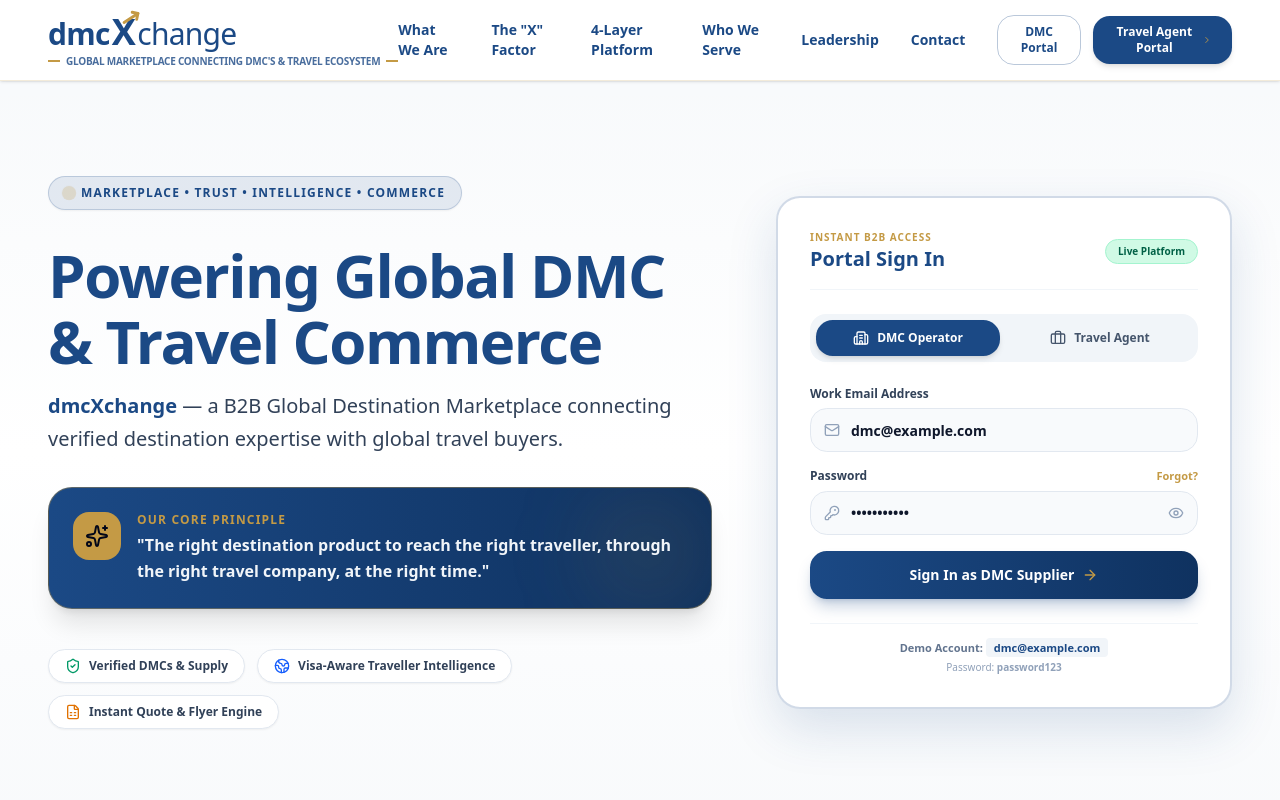
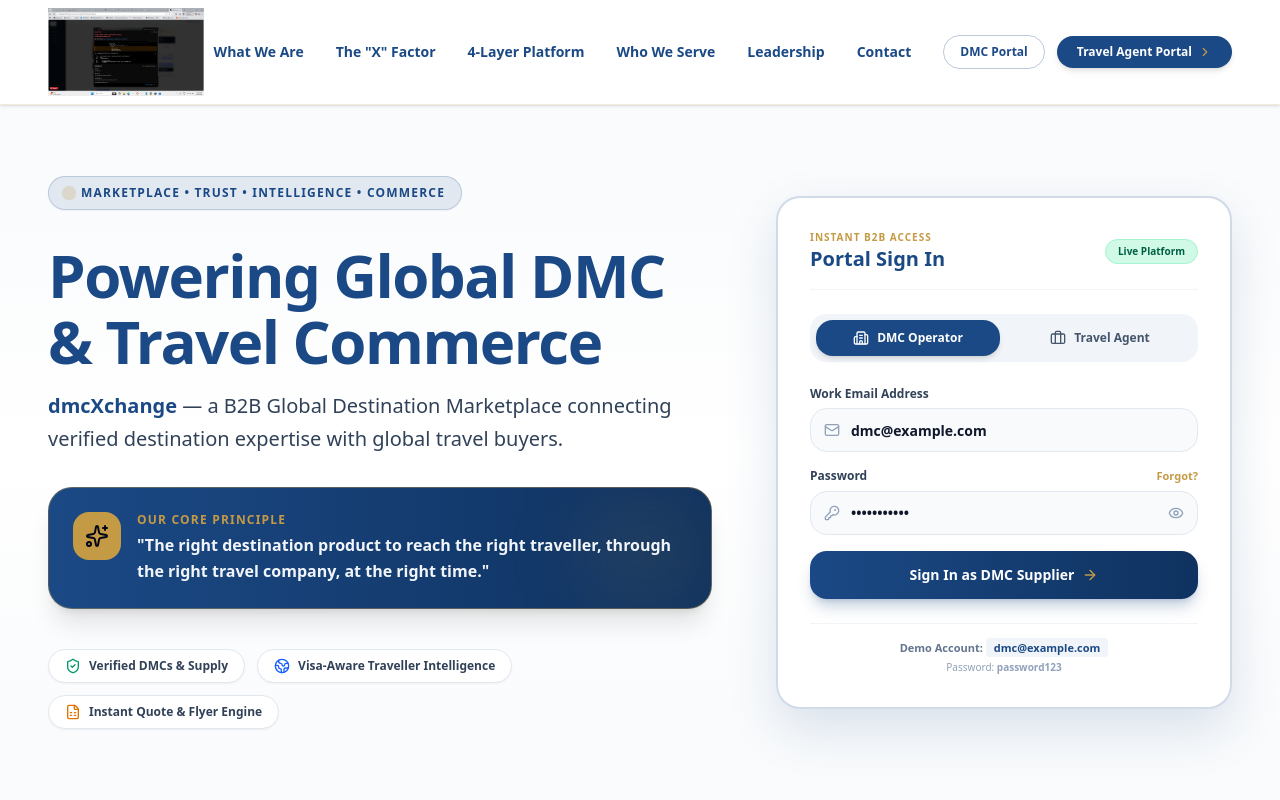
Before and after one commit to jatin1978-jb/dmchub, a Next.js app: page / in a window 1280 px wide. Shown: the top 800 px of the page. Built offline with nearby package versions, Linux system fonts and the light colour scheme.

Commit message:
Use_exact_uploaded_dmcXchange_logo_image

```diff
--- a/src/components/Logo.tsx
+++ b/src/components/Logo.tsx
@@ -12,48 +12,27 @@
   darkNav = false,
 }: LogoProps) {
   const heightMap = {
-    sm: 'h-8 sm:h-9',
-    md: 'h-10 sm:h-12',
-    lg: 'h-14 sm:h-16',
-    xl: 'h-20 sm:h-24',
+    sm: 'h-10 sm:h-12',
+    md: 'h-14 sm:h-16',
+    lg: 'h-18 sm:h-22',
+    xl: 'h-24 sm:h-28',
   };
 
-  return (
-    <div className={`flex items-center gap-3 shrink-0 ${className}`}>
-      {/* Brand Vector Logo rendering dmcXchange */}
-      <div className="flex flex-col">
-        <div className="flex items-baseline font-serif tracking-tight text-[#1B4985] font-extrabold select-none">
-          <span className="text-2xl sm:text-3xl font-bold tracking-tight lowercase">dmc</span>
+  const imgElement = (
+    <img
+      src="/logo-official.png"
+      alt="dmcXchange - Global Marketplace Connecting DMC's & Travel Ecosystem"
+      className={`${heightMap[size]} w-auto object-contain shrink-0 max-w-full transition-all ${className}`}
+    />
+  );
 
-          {/* Custom X with ascending Gold Arrow */}
-          <span className="relative inline-flex items-center justify-center text-3xl sm:text-4xl font-black text-[#1B4985] mx-0.5">
-            X
-            <svg
-              className="absolute -top-1 -right-1.5 w-5 h-5 text-[#C49A45] transform rotate-12"
-              viewBox="0 0 24 24"
-              fill="none"
-              stroke="currentColor"
-              strokeWidth="3.5"
-              strokeLinecap="round"
-              strokeLinejoin="round"
-            >
-              <line x1="5" y1="19" x2="19" y2="5" />
-              <polyline points="12 5 19 5 19 12" />
-            </svg>
-          </span>
+  if (darkNav) {
+    return (
+      <div className="inline-block rounded-xl bg-white p-2 shadow-md border border-[#C49A45]/30">
+        {imgElement}
+      </div>
+    );
+  }
 
-          <span className="text-2xl sm:text-3xl font-normal lowercase tracking-tight">change</span>
-        </div>
-
-        {/* Tagline flanked by Gold Lines */}
-        <div className="flex items-center gap-1.5 mt-0.5">
-          <span className="h-[1.5px] w-3 bg-[#C49A45]" />
-          <span className="text-[9px] sm:text-[10px] font-sans font-bold tracking-tight text-[#1B4985]/80 uppercase">
-            Global marketplace connecting DMC's & Travel ecosystem
-          </span>
-          <span className="h-[1.5px] w-3 bg-[#C49A45]" />
-        </div>
-      </div>
-    </div>
-  );
+  return imgElement;
 }
```
Also changed, not shown: public/logo-official.png (added), public/logo.png.
